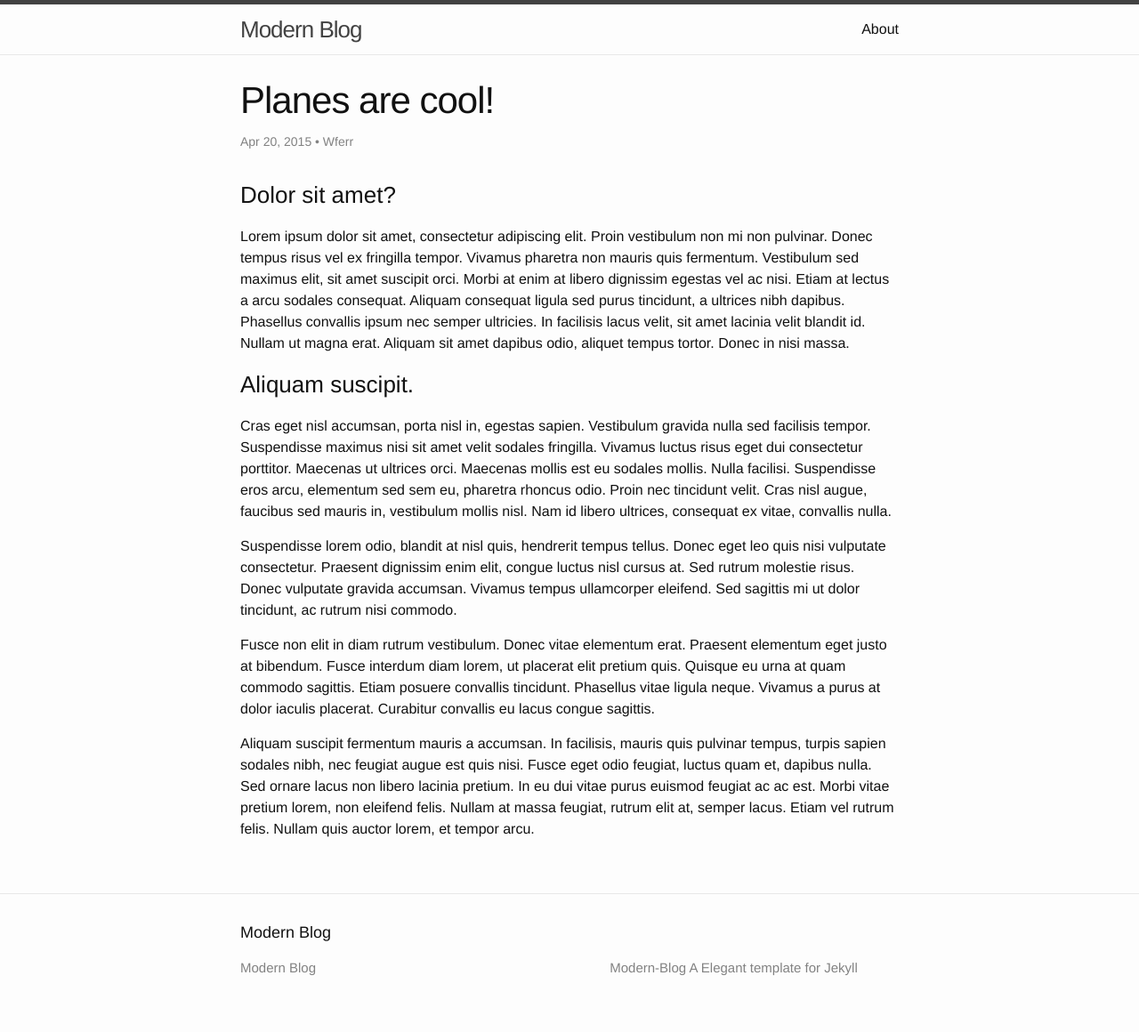
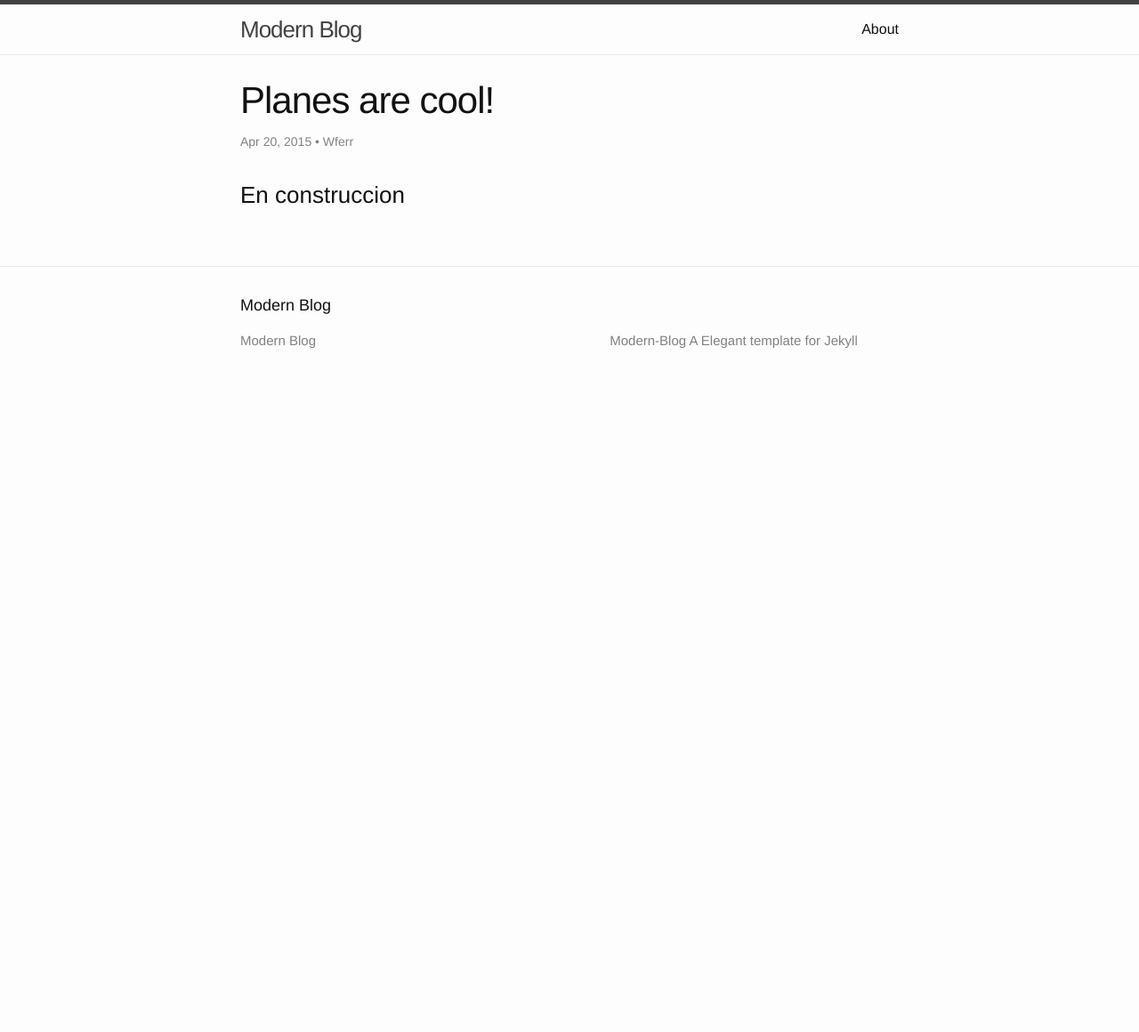
Before and after one commit to Ram369/art, a Jekyll site: the page built from _posts/2015-04-20-planes.markdown, in a window 1280 px wide. Shown: the whole page at 89% size. Built offline with Jekyll 4.4.1, drawn with Linux system fonts in a browser that asks for light colours; our own code applies the rules of GitHub Pages for plain Markdown files; after the commit the page ends 900 px from its top, so only the background shows below that.

Commit message:
Update 2015-04-20-planes.markdown

```diff
--- a/_posts/2015-04-20-planes.markdown
+++ b/_posts/2015-04-20-planes.markdown
@@ -7,14 +7,4 @@
 date:   2015-04-20 12:12:12
 ---
 
-### Dolor sit amet?
-Lorem ipsum dolor sit amet, consectetur adipiscing elit. Proin vestibulum non mi non pulvinar. Donec tempus risus vel ex fringilla tempor. Vivamus pharetra non mauris quis fermentum. Vestibulum sed maximus elit, sit amet suscipit orci. Morbi at enim at libero dignissim egestas vel ac nisi. Etiam at lectus a arcu sodales consequat. Aliquam consequat ligula sed purus tincidunt, a ultrices nibh dapibus. Phasellus convallis ipsum nec semper ultricies. In facilisis lacus velit, sit amet lacinia velit blandit id. Nullam ut magna erat. Aliquam sit amet dapibus odio, aliquet tempus tortor. Donec in nisi massa.
-
-### Aliquam suscipit.
-Cras eget nisl accumsan, porta nisl in, egestas sapien. Vestibulum gravida nulla sed facilisis tempor. Suspendisse maximus nisi sit amet velit sodales fringilla. Vivamus luctus risus eget dui consectetur porttitor. Maecenas ut ultrices orci. Maecenas mollis est eu sodales mollis. Nulla facilisi. Suspendisse eros arcu, elementum sed sem eu, pharetra rhoncus odio. Proin nec tincidunt velit. Cras nisl augue, faucibus sed mauris in, vestibulum mollis nisl. Nam id libero ultrices, consequat ex vitae, convallis nulla.
-
-Suspendisse lorem odio, blandit at nisl quis, hendrerit tempus tellus. Donec eget leo quis nisi vulputate consectetur. Praesent dignissim enim elit, congue luctus nisl cursus at. Sed rutrum molestie risus. Donec vulputate gravida accumsan. Vivamus tempus ullamcorper eleifend. Sed sagittis mi ut dolor tincidunt, ac rutrum nisi commodo.
-
-Fusce non elit in diam rutrum vestibulum. Donec vitae elementum erat. Praesent elementum eget justo at bibendum. Fusce interdum diam lorem, ut placerat elit pretium quis. Quisque eu urna at quam commodo sagittis. Etiam posuere convallis tincidunt. Phasellus vitae ligula neque. Vivamus a purus at dolor iaculis placerat. Curabitur convallis eu lacus congue sagittis.
-
-Aliquam suscipit fermentum mauris a accumsan. In facilisis, mauris quis pulvinar tempus, turpis sapien sodales nibh, nec feugiat augue est quis nisi. Fusce eget odio feugiat, luctus quam et, dapibus nulla. Sed ornare lacus non libero lacinia pretium. In eu dui vitae purus euismod feugiat ac ac est. Morbi vitae pretium lorem, non eleifend felis. Nullam at massa feugiat, rutrum elit at, semper lacus. Etiam vel rutrum felis. Nullam quis auctor lorem, et tempor arcu.
+### En construccion
```
